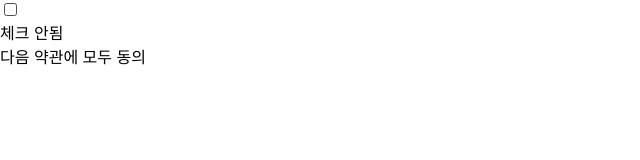
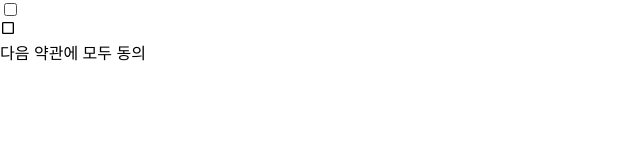
Before and after one commit to YunPC/component-styling, a React (Create React App) app in the folder styling-with-css-moudle/: page / in a window 1280 px wide. Shown: the top 160 px of the page, without its empty margins (0-640 px from the left). Built offline with nearby package versions, Linux system fonts and the light colour scheme.

Commit message:
react-icons를 사용하여 체크박스 UI 만들기(#2)

```diff
--- a/styling-with-css-moudle/package.json
+++ b/styling-with-css-moudle/package.json
@@ -8,6 +8,7 @@
     "@testing-library/user-event": "^12.8.3",
     "react": "^17.0.2",
     "react-dom": "^17.0.2",
+    "react-icons": "^4.2.0",
     "react-scripts": "4.0.3",
     "web-vitals": "^1.1.2"
   },
--- a/styling-with-css-moudle/src/components/CheckBox.js
+++ b/styling-with-css-moudle/src/components/CheckBox.js
@@ -1,11 +1,12 @@
 import React from 'react'
+import { MdCheckBox, MdCheckBoxOutlineBlank } from 'react-icons/md'
 
 function CheckBox({ checked, children, ...rest }) {
   return (
     <div>
       <label>
         <input type="checkbox" checked={checked} {...rest} />
-        <div>{checked ? '체크됨' : '체크 안됨'}</div>
+        <div>{checked ? <MdCheckBox /> : <MdCheckBoxOutlineBlank />}</div>
       </label>
       <span>{children}</span>
     </div>
```
Also changed, not shown: 1 other file (tests, documents, lock files or other folders).
